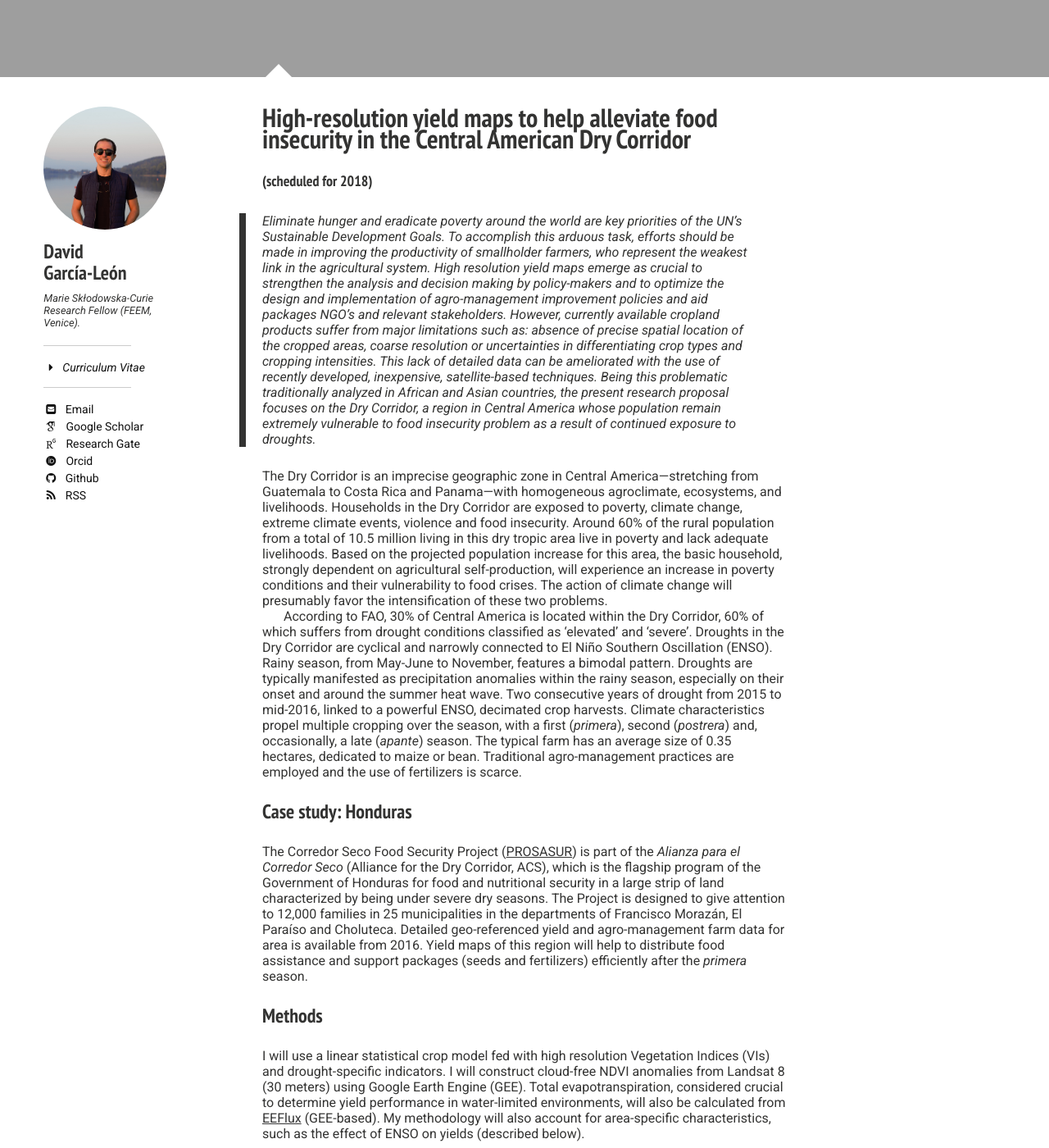
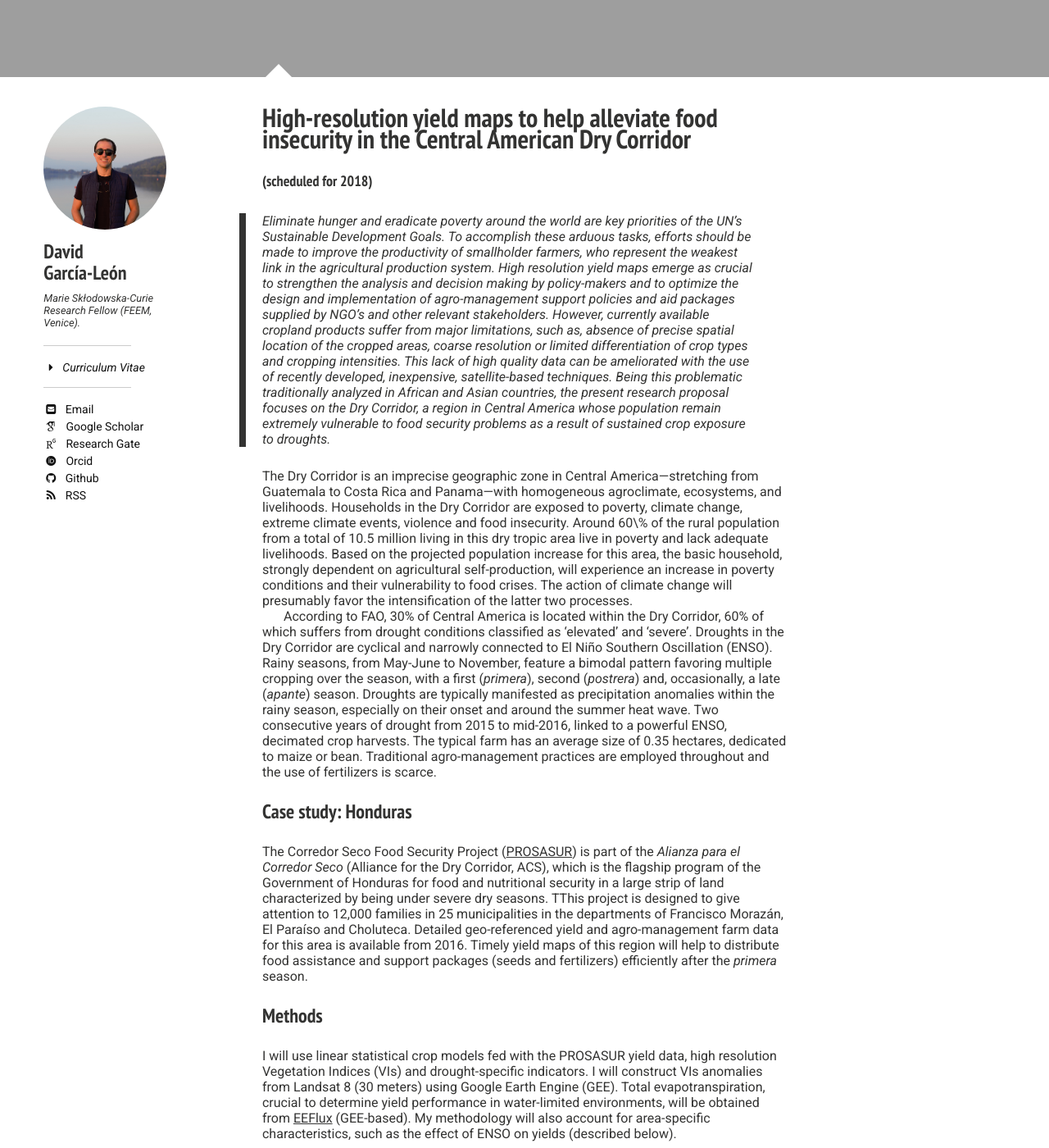
Before and after one commit to David-G-L/minimal_mistakes_site, a Jekyll site: the page built from foodsec/index.md, in a window 1280 px wide and 1400 px high, scrolled down 950 px. Shown: the whole window at 82% size. Built offline with Jekyll 4.4.1, drawn with Linux system fonts in a browser that asks for light colours; nearby versions of some CDN libraries; some web fonts are replaced; comment, search, counter and statistics services are not loaded; some of the changed text lies outside the part shown.

Commit message:
Web - December 2017

```diff
--- a/foodsec/index.md
+++ b/foodsec/index.md
@@ -11,21 +11,21 @@ image:
 
 #### (scheduled for 2018)
 
->Eliminate hunger and eradicate poverty around the world are key priorities of the UN's Sustainable Development Goals. To accomplish this arduous task, efforts should be made in improving the productivity of smallholder farmers, who represent the weakest link in the agricultural system. High resolution yield maps emerge as crucial to strengthen the analysis and decision making by policy-makers and to optimize the design and implementation of agro-management improvement policies and aid packages NGO's and relevant stakeholders. However, currently available cropland products suffer from major limitations such as: absence of precise spatial location of the cropped areas, coarse resolution or uncertainties in differentiating crop types and cropping intensities. This lack of detailed data can be ameliorated with the use of recently developed, inexpensive, satellite-based techniques. Being this problematic traditionally analyzed in African and Asian countries, the present research proposal focuses on the Dry Corridor, a region in Central America whose population remain extremely vulnerable to food insecurity problem as a result of continued exposure to droughts.
+>Eliminate hunger and eradicate poverty around the world are key priorities of the UN's Sustainable Development Goals. To accomplish these arduous tasks, efforts should be made to improve the productivity of smallholder farmers, who represent the weakest link in the agricultural production system. High resolution yield maps emerge as crucial to strengthen the analysis and decision making by policy-makers and to optimize the design and implementation of agro-management support policies and aid packages supplied by NGO's and other relevant stakeholders. However, currently available cropland products suffer from major limitations, such as, absence of precise spatial location of the cropped areas, coarse resolution or limited differentiation of crop types and cropping intensities. This lack of high quality data can be ameliorated with the use of recently developed, inexpensive, satellite-based techniques. Being this problematic traditionally analyzed in African and Asian countries, the present research proposal focuses on the Dry Corridor, a region in Central America whose population remain extremely vulnerable to food security problems as a result of sustained crop exposure to droughts.
 
-The Dry Corridor is an imprecise geographic zone in Central America---stretching from Guatemala to Costa Rica and Panama---with homogeneous agroclimate, ecosystems, and livelihoods. Households in the Dry Corridor are exposed to poverty, climate change, extreme climate events, violence and food insecurity. Around 60% of the rural population from a total of 10.5 million living in this dry tropic area live in poverty and lack adequate livelihoods. Based on the projected population increase for this area, the basic household, strongly dependent on agricultural self-production, will experience an increase in poverty conditions and their vulnerability to food crises. The action of climate change will presumably favor the intensification of these two problems.
+The Dry Corridor is an imprecise geographic zone in Central America---stretching from Guatemala to Costa Rica and Panama---with homogeneous agroclimate, ecosystems, and livelihoods. Households in the Dry Corridor are exposed to poverty, climate change, extreme climate events, violence and food insecurity. Around 60\% of the rural population from a total of 10.5 million living in this dry tropic area live in poverty and lack adequate livelihoods. Based on the projected population increase for this area, the basic household, strongly dependent on agricultural self-production, will experience an increase in poverty conditions and their vulnerability to food crises. The action of climate change will presumably favor the intensification of the latter two processes.
 
-According to FAO, 30% of Central America is located within the Dry Corridor, 60% of which suffers from drought conditions classified as 'elevated' and 'severe'. Droughts in the Dry Corridor are cyclical and narrowly connected to El Niño Southern Oscillation (ENSO). Rainy season, from May-June to November, features a bimodal pattern. Droughts are typically manifested as precipitation anomalies within the rainy season, especially on their onset and around the summer heat wave. Two consecutive years of drought from 2015 to mid-2016, linked to a powerful ENSO, decimated crop harvests. Climate characteristics propel multiple cropping over the season, with a first (*primera*), second (*postrera*) and, occasionally, a late (*apante*) season. The typical farm has an average size of 0.35 hectares, dedicated to maize or bean. Traditional agro-management practices are employed and the use of fertilizers is scarce.
+According to FAO, 30% of Central America is located within the Dry Corridor, 60% of which suffers from drought conditions classified as 'elevated' and 'severe'. Droughts in the Dry Corridor are cyclical and narrowly connected to El Niño Southern Oscillation (ENSO). Rainy seasons, from May-June to November, feature a bimodal pattern favoring multiple cropping over the season, with a first (*primera*), second (*postrera*) and, occasionally, a late (*apante*) season. Droughts are typically manifested as precipitation anomalies within the rainy season, especially on their onset and around the summer heat wave. Two consecutive years of drought from 2015 to mid-2016, linked to a powerful ENSO, decimated crop harvests. The typical farm has an average size of 0.35 hectares, dedicated to maize or bean. Traditional agro-management practices are employed throughout and the use of fertilizers is scarce.
 
 ### Case study: Honduras
-The Corredor Seco Food Security Project ([PROSASUR](http://www.mcahonduras.hn/acs-prosasur/){:target="_blank"}) is part of the *Alianza para el Corredor Seco* (Alliance for the Dry Corridor, ACS), which is the flagship program of the Government of Honduras for food and nutritional security in a large strip of land characterized by being under severe dry seasons. The Project is designed to give attention to 12,000 families in 25 municipalities in the departments of Francisco Morazán, El Paraíso and Choluteca. Detailed geo-referenced yield and agro-management farm data for area is available from 2016. Yield maps of this region will help to distribute food assistance and support packages (seeds and fertilizers) efficiently after the *primera* season.
+The Corredor Seco Food Security Project ([PROSASUR](http://www.mcahonduras.hn/acs-prosasur/){:target="_blank"}) is part of the *Alianza para el Corredor Seco* (Alliance for the Dry Corridor, ACS), which is the flagship program of the Government of Honduras for food and nutritional security in a large strip of land characterized by being under severe dry seasons. TThis project is designed to give attention to 12,000 families in 25 municipalities in the departments of Francisco Morazán, El Paraíso and Choluteca. Detailed geo-referenced yield and agro-management farm data for this area is available from 2016. Timely yield maps of this region will help to distribute food assistance and support packages (seeds and fertilizers) efficiently after the *primera* season.
 
 ### Methods
-I will use a linear statistical crop model fed with high resolution Vegetation Indices (VIs) and drought-specific indicators. I will construct cloud-free NDVI anomalies from Landsat 8 (30 meters) using Google Earth Engine (GEE). Total evapotranspiration, considered crucial to determine yield performance in water-limited environments, will also be calculated from [EEFlux](https://eeflux-level1.appspot.com/){:target="_blank"} (GEE-based). My methodology will also account for area-specific characteristics, such as the effect of ENSO on yields (described below).
+I will use linear statistical crop models fed with the PROSASUR yield data, high resolution Vegetation Indices (VIs) and drought-specific indicators. I will construct VIs anomalies from Landsat 8 (30 meters) using Google Earth Engine (GEE). Total evapotranspiration, crucial to determine yield performance in water-limited environments, will be obtained from [EEFlux](https://eeflux-level1.appspot.com/){:target="_blank"} (GEE-based). My methodology will also account for area-specific characteristics, such as the effect of ENSO on yields (described below).
 
-- **Land cover classification**. Making use of the Landsat Global Archive Consolidation (LGAC) and recent tools to differentiate crops using satellite imagery ([Azzari and Lobell, 2017](http://www.sciencedirect.com/science/article/pii/S0034425717302237){:target="_blank"}), a supervised classification algorithm based in Random Forest will be implemented in GEE to distinguish maize and bean fields. The algorithm will also be fed with soil and geophysical characteristics, as derived from the [PREVDA Atlas](http://www.sica.int/prevda/){:target="_blank"}. Image classification will be validated using different techniques, such as visual identification, field-level data and aggregate statistics from the Honduran Government.
+- **Land cover classification**. Using Landsat's Archive and recent tools to differentiate crops based on satellite imagery ([Azzari and Lobell, 2017](http://www.sciencedirect.com/science/article/pii/S0034425717302237){:target="_blank"}), a supervised classification algorithm based in Random Forest will be implemented in GEE to distinguish maize and bean farms. The algorithm will also be fed with soil and geophysical characteristics derived from the [PREVDA Atlas](http://www.sica.int/prevda/){:target="_blank"}. Image classification will be validated using different techniques, such as visual identification, field-level data and aggregate statistics from the Honduran Government.
 
-- **ENSO**. This phenomenon is characterized by an abnormal heating of the Sea Surface Temperature (SST) over the equatorial strip of the Pacific Ocean. The use of an ENSO index using AVHRR remote-sensing SST data ([Song, 2016](http://www.tandfonline.com/doi/full/10.1080/01431161.2015.1125553){:target="_blank"}) as an additional driver of yields will increase the explained variance of our model, given its influence of this phenomenon on the studied area.
+- **ENSO**. I will account for the effect of ENSO on yields. This phenomenon is characterized by an abnormal heating of the Sea Surface Temperature (SST) over the equatorial strip of the Pacific Ocean. The use of an ENSO index from AVHRR remote-sensing SST data ([Song, 2016](http://www.tandfonline.com/doi/full/10.1080/01431161.2015.1125553){:target="_blank"}) as an additional driver will increase yield's explained variance, given its influence on the studied area.
 
 ### Extensions
-I reckon two natural lines of extension of this project: i) *temporal*, by which yield forecasts could be obtained on the basis of the models estimated in the previous section and the use of precipitation seasonal forecast provided by the *European Centre for Medium-Range Weather Forecasts*; ii) *spatial*, using a scalable uncalibrated methodology ([Jin et al, 2017](http://www.mdpi.com/2072-4292/9/9/931){:target="_blank"}) ---based on crop models, such as APSIM for maize and DSSAT-BEANGRO ([Eitzinger et al, 2017](https://link.springer.com/article/10.1007/s11027-015-9696-2){:target="_blank"}) for beans---applied to the Dry Corridor's CA-4 area (Guatemala, El Salvador, Honduras and Nicaragua).
+I envisage two natural lines of extension of this project: a) *temporal*, by which yield forecasts could be anticipated on the basis of the empirical models estimated in the previous section and the use of precipitation seasonal forecasts for this area together with near real time VI data; b) *spatial*,  broadening the study area to the Dry Corridor's CA-4 area (Guatemala, El Salvador, Honduras and Nicaragua) using a scalable uncalibrated methodology ([Jin et al, 2017](http://www.mdpi.com/2072-4292/9/9/931){:target="_blank"}) ---based on crop models, such as APSIM for maize and DSSAT-BEANGRO ([Eitzinger et al, 2017](https://link.springer.com/article/10.1007/s11027-015-9696-2){:target="_blank"}) for beans.
```
Also changed, not shown: _posts/2017-11-25-DGL-FSE.md (+8 -8 lines).
